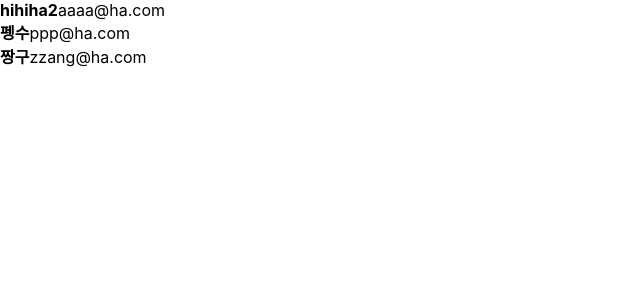
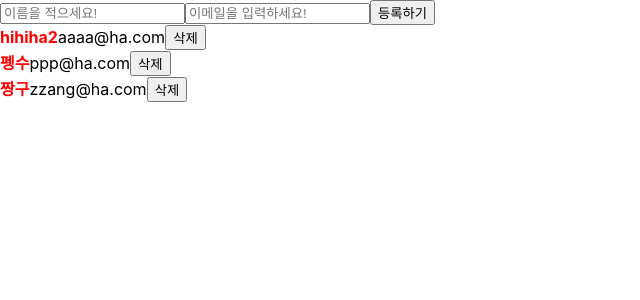
Before and after one commit to namu2267/React, a React (Create React App) app in the folder modern-react/: page / in a window 1280 px wide. Shown: the top 300 px of the page, without its empty margins (0-640 px from the left). Built offline with nearby package versions, Linux system fonts and the light colour scheme.

Commit message:
todo, state관리 연습

```diff
--- a/modern-react/src/App.js
+++ b/modern-react/src/App.js
@@ -1,28 +1,85 @@
-import React from "react";
-import Counter from "./Counter";
-import InputSample from "./InputSample";
+import React, { useState } from "react";
+import CreateUser from "./CreateUser";
 import UserList from "./UserList";
 
 const App = () => {
-  const users리스트관리 = [
+  //CreateUser에서 필요한 props준비
+  const [inputs, setInputs] = useState({
+    username: "",
+    email: "",
+  });
+
+  //inputs.username / inputs.ㄱemail 구조분해할당
+  const { username, email } = inputs;
+
+  // onChange
+  const handleChange = (e) => {
+    const { name, value } = e.target;
+    setInputs({
+      ...inputs,
+      [name]: value,
+    });
+  };
+
+  //useState로 컴포넌트의 상태로서 관리
+  const [user객체, setUser객체] = useState([
     {
       id: 1,
       username: "hihiha2",
       email: "aaaa@ha.com",
+      active: "true",
     },
     {
       id: 2,
       username: "펭수",
       email: "ppp@ha.com",
+      active: "false",
     },
     {
       id: 3,
       username: "짱구",
       email: "zzang@ha.com",
+      active: "false",
     },
-  ];
+  ]);
 
-  return <UserList users={users리스트관리} />;
+  const onCreate = () => {
+    const user = {
+      username,
+      email,
+    };
+
+    setUser객체([...user객체, user]);
+
+    setInputs({
+      username: "",
+      email: "",
+    });
+  };
+
+  const onRemove = (id) => {
+    setUser객체(user객체.filter((a) => a.id !== id));
+  };
+
+  const onToggle = (id) => {
+    setUser객체(
+      user객체.map((user) =>
+        user.id === id ? { ...user, active: !user.active } : user
+      )
+    );
+  };
+
+  return (
+    <>
+      <CreateUser
+        username={username}
+        email={email}
+        onChange={handleChange}
+        onCreate={onCreate}
+      />
+      <UserList user받아옴={user객체} onRemove={onRemove} onToggle={onToggle} />
+    </>
+  );
 };
 
 export default App;
--- /dev/null
+++ b/modern-react/src/CreateUser.js
@@ -0,0 +1,22 @@
+import React from "react";
+
+export default function CreateUser({ username, email, onChange, onCreate }) {
+  return (
+    <div>
+      <input
+        name="username"
+        placeholder="이름을 적으세요!"
+        onChange={onChange}
+        value={username}
+      />
+
+      <input
+        name="email"
+        placeholder="이메일을 입력하세요!"
+        onChange={onChange}
+        value={email}
+      />
+      <button onClick={onCreate}>등록하기</button>
+    </div>
+  );
+}
--- a/modern-react/src/UserList.js
+++ b/modern-react/src/UserList.js
@@ -1,23 +1,54 @@
 import React from "react";
 import { v4 as uuidv4 } from "uuid";
 
-const User = ({ props }) => {
+function User({ user_props, onRemove, onToggle }) {
   return (
     <div>
-      <b>{props.username}</b>
-      <span>{props.email}</span>
+      <b
+        style={{
+          cursor: "pointer",
+          color: user_props.active ? "red" : "black",
+        }}
+        onClick={() => onToggle(user_props.id)}
+      >
+        {user_props.username}
+      </b>
+
+      <span>{user_props.email}</span>
+      <button onClick={() => onRemove(user_props.id)}>삭제</button>
     </div>
   );
-};
+}
 
-const UserList = ({ users }) => {
+export default function UserList({ user받아옴, onRemove, onToggle }) {
+  // const user객체 = [
+  //   {
+  //     id: 1,
+  //     username: "hihiha2",
+  //     email: "aaaa@ha.com",
+  //   },
+  //   {
+  //     id: 2,
+  //     username: "펭수",
+  //     email: "ppp@ha.com",
+  //   },
+  //   {
+  //     id: 3,
+  //     username: "짱구",
+  //     email: "zzang@ha.com",
+  //   },
+  // ];
+
   return (
     <div>
-      {users.map((item) => (
-        <User props={item} key={uuidv4()} />
+      {user받아옴.map((item) => (
+        <User
+          user_props={item}
+          key={uuidv4()}
+          onRemove={onRemove}
+          onToggle={onToggle}
+        />
       ))}
     </div>
   );
-};
-
-export default UserList;
+}
```
Also changed, not shown: modern-react/src/App2.js (added, +63 -0 lines), modern-react/src/CreateUser2.js (added, +24 -0 lines), modern-react/src/UserList2.js (added, +23 -0 lines), 1 other file (tests, documents, lock files or other folders).
